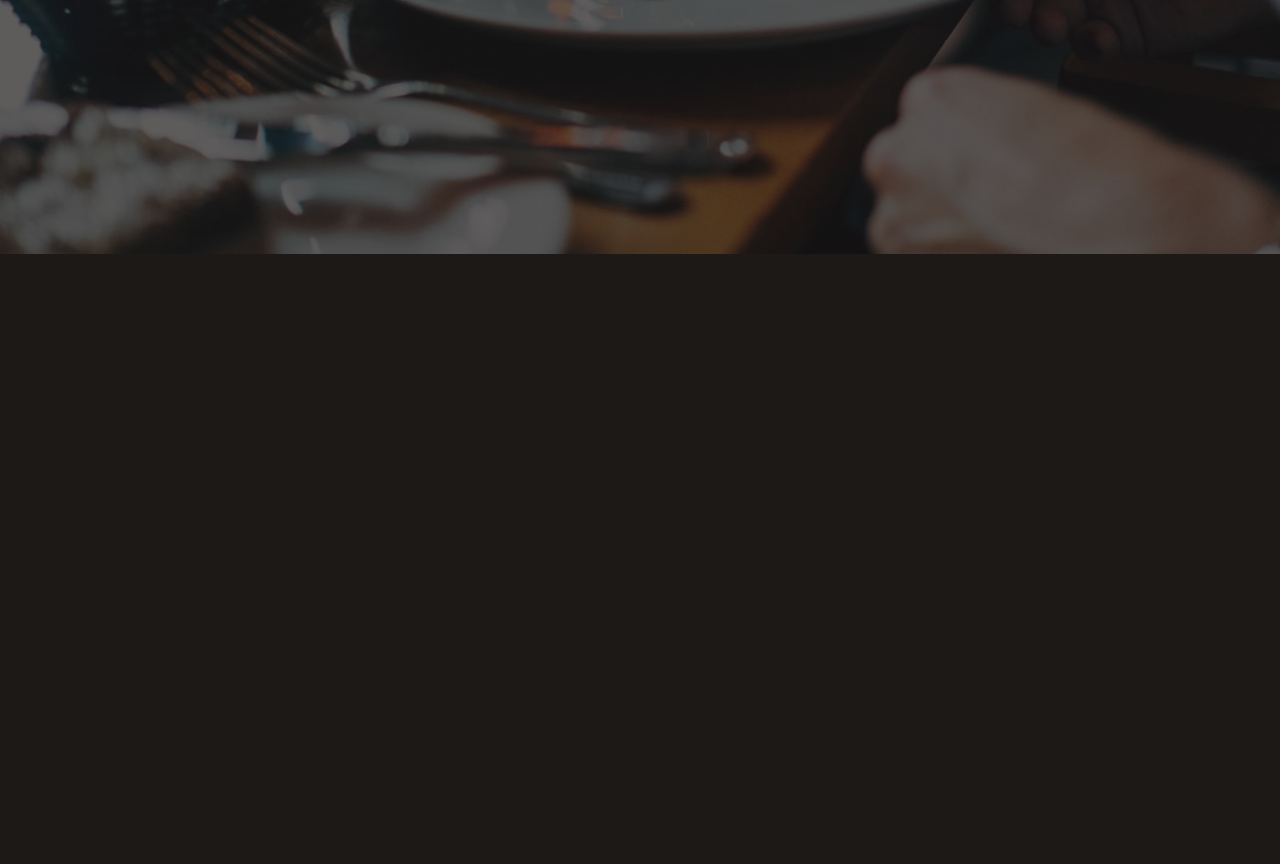
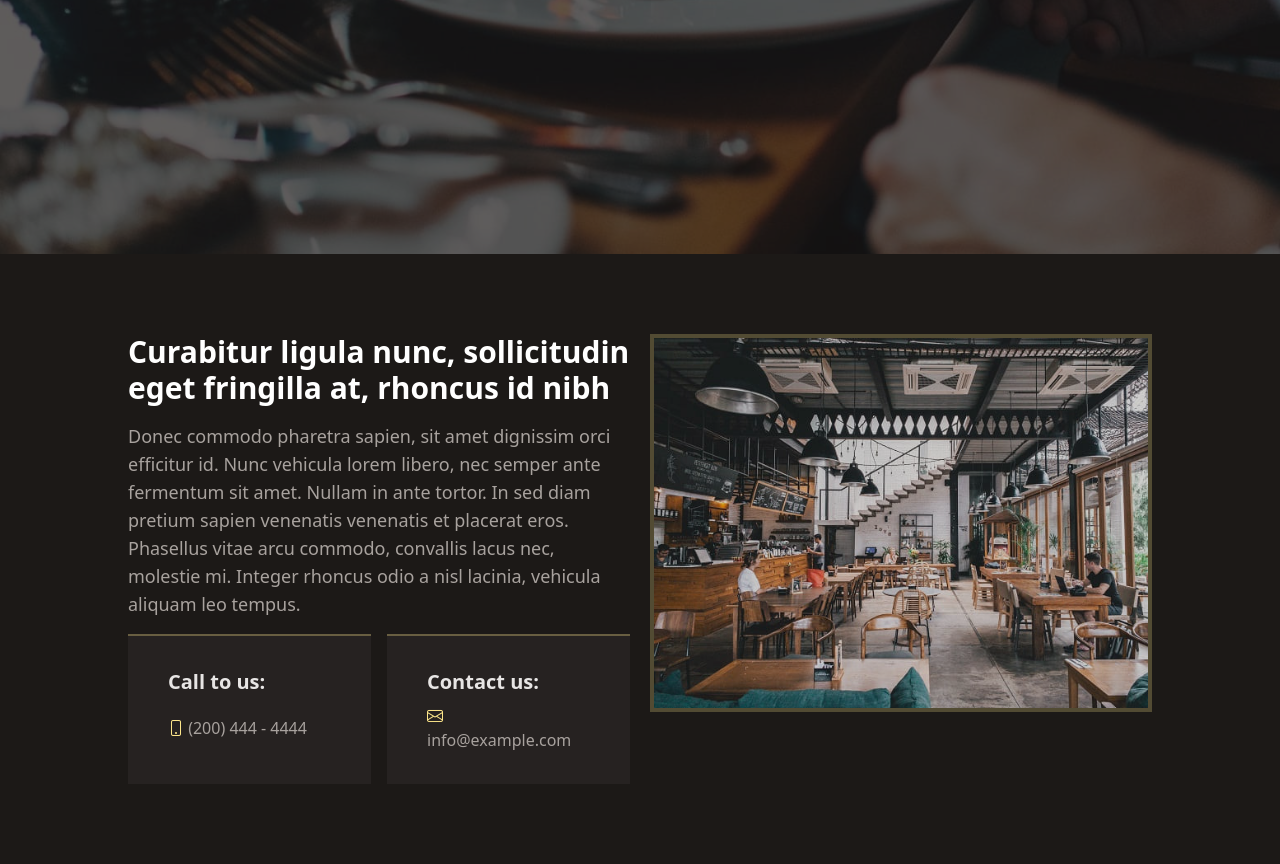
Before and after one commit to andrexm/delicious, a website: page src/index.html in a window 1280 px wide. Shown: the part 546-1410 px from the top of the page. Before the commit the page ends 800 px from the top, so only its background shows below. Drawn offline with nearby package versions, Linux system fonts and the light colour scheme.

Commit message:
added about section

```diff
--- a/src/index.html
+++ b/src/index.html
@@ -68,6 +68,45 @@
     </div>
     <!-- End Banner -->
 
+
+    <!-- About -->
+    <section class="grid lg:grid-cols-2 gap-5">
+        <div>
+            <div class="text-3xl font-semibold text-white mb-4">
+                Curabitur ligula nunc, sollicitudin eget fringilla at, rhoncus id nibh
+            </div>
+            <div class="text-lg text-dark-400 mb-4">
+                Donec commodo pharetra sapien, sit amet dignissim orci efficitur id. Nunc vehicula lorem
+                libero, nec semper ante fermentum sit amet. Nullam in ante tortor. In sed diam pretium
+                sapien venenatis venenatis et placerat eros.
+                Phasellus vitae arcu commodo, convallis lacus nec, molestie mi. Integer rhoncus odio a
+                nisl lacinia, vehicula aliquam leo tempus.
+            </div>
+            <div class="grid grid-cols-2 gap-2 md:gap-4">
+                <!-- Call to us -->
+                <div class="grid gap-2 bg-dark-800/80 py-8 px-3 md:px-10 border-t-2 border-secondary-200/30 text-dark-200">
+                    <div class="font-bold text-lg md:text-xl">Call to us:</div>
+                    <div class="text-dark-400">
+                        <i class="bi-phone text-secondary-200"></i> (200) 444 - 4444
+                    </div>
+                </div>
+
+                <!-- Email to us -->
+                <div class="grid gap-2 bg-dark-800/80 py-8 px-3 md:px-10 border-t-2 border-secondary-200/30 text-dark-200">
+                    <div class="font-bold text-lg md:text-xl">Contact us:</div>
+                    <div class="text-dark-400">
+                        <i class="bi-envelope text-secondary-200"></i> info@example.com
+                    </div>
+                </div>
+            </div>
+        </div>
+        <div>
+            <img src="assets/images/shawnanggg-nmpW_WwwVSc-unsplash.jpg" alt=""
+                class="border-4 border-secondary-200/30 opacity-80">
+        </div>
+    </section>
+    <!-- End About -->
+
     <script src="assets/lunar/js/lunar.js"></script>
 </body>
 </html>
--- a/tailwind.css
+++ b/tailwind.css
@@ -4,6 +4,10 @@
 
 body {
     @apply bg-dark-900
+}
+
+section {
+    @apply px-2 md:px-16 lg:px-32 py-16 lg:py-20
 }
 
 
```
Also changed, not shown: src/assets/css/styles.css, src/assets/images/shawnanggg-nmpW_WwwVSc-unsplash.jpg (added).
